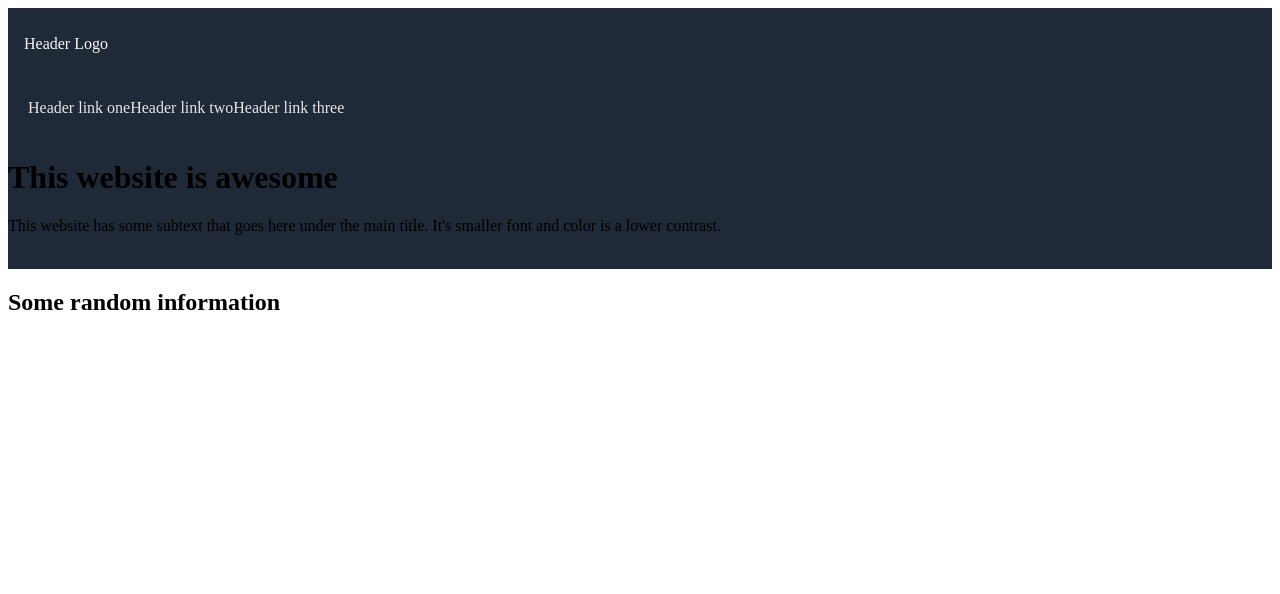
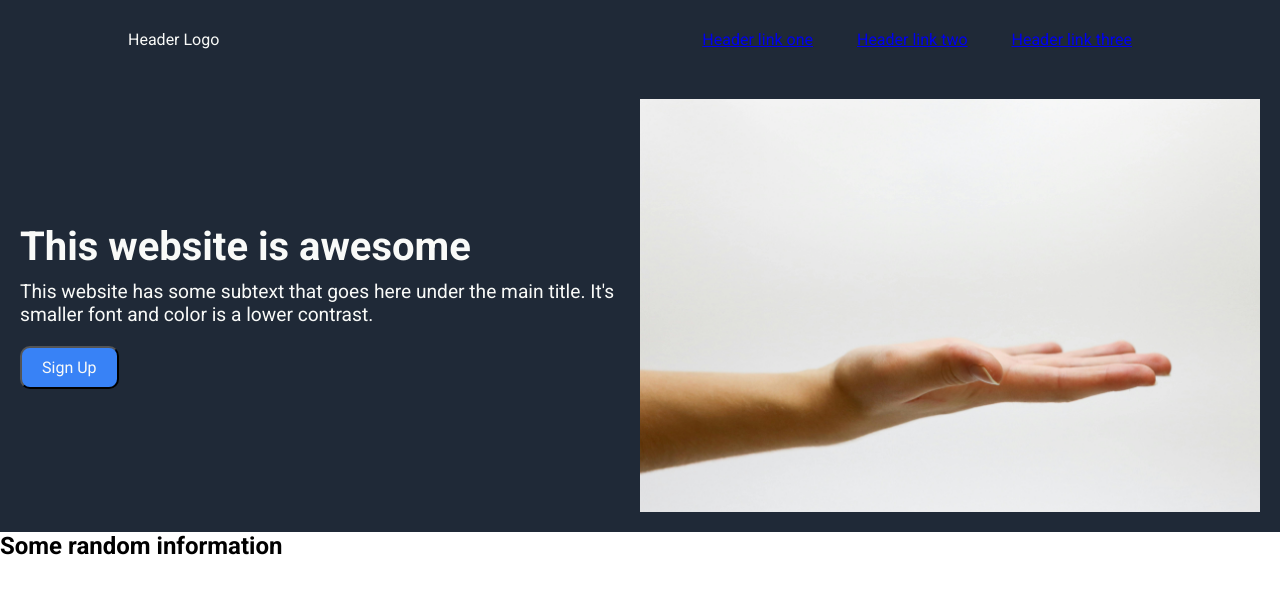
Before and after one commit to MsftKing/Landing-Page, a plain HTML site: page index.html in a window 1280 px wide. Drawn offline with Linux system fonts and the light colour scheme.

Commit message:
hero created and styled

```diff
--- a/index.html
+++ b/index.html
@@ -5,25 +5,30 @@
     <meta name="viewport" content="width=device-width, initial-scale=1.0">
     <title>Landing Page</title>
     <link rel="stylesheet" href="styles.css">
+    <link rel="preconnect" href="https://fonts.googleapis.com">
+    <link rel="preconnect" href="https://fonts.gstatic.com" crossorigin>
+    <link href="https://fonts.googleapis.com/css2?family=Gelasio:ital,wght@0,400..700;1,400..700&family=Roboto:ital,wght@0,100;0,300;0,400;0,500;0,700;0,900;1,100;1,300;1,400;1,500;1,700;1,900&display=swap" rel="stylesheet">
 </head>
 <body>
-    <header class="darkBackground">
+    <header class="header">
         <h1 class="headerLogoText">Header Logo</h1>
-        <ul class="secondaryText">
-            <li><a>Header link one</a></li>
-            <li><a>Header link two</a></li>
-            <li><a>Header link three</a></li>
-        </ul>
+        <nav class="navLinks">
+            <ul class="secondaryText">
+                <li><a href="#">Header link one</a></li>
+                <li><a href="#">Header link two</a></li>
+                <li><a href="#">Header link three</a></li>
+            </ul>
+        </nav>
+    </header>
     <div class="heroContainer">
-        <div>
-            <h1>This website is awesome</h1>
-            <p>This website has some subtext that goes here under the main title. It's smaller font and color is a lower contrast.</p>
+        <div class="hero">
+            <h1 class="heroText">This website is awesome</h1>
+            <p class="heroText">This website has some subtext that goes here under the main title. It's smaller font and color is a lower contrast.</p>
+            <button class="heroText">Sign Up</button>
         </div>
-        <div>
-            <img src="_blank" alt="">
-        </div>
+        <img src="Images/pexels-pixabay-255527.jpg" alt="Image Placeholder">
     </div>
-    </header>
+
     <section>
         <h1>Some random information</h1>
     </section>
--- a/styles.css
+++ b/styles.css
@@ -1,6 +1,7 @@
 :root {
     --dark-background-color: #1F2937;
-    --hero-main-text: 48px #f9faf8;
+    --hero-main-text: 48px;
+    --hero-text-color: #f9faf8;
     --hero-secondary-text: 18px;
     --hero-secondary-text-color: #E5E7EB;
     --header-logo-text: 24px;
@@ -11,33 +12,49 @@
     --quote-text: 36px light italic #1f2937;
 }
 
+* {
+    box-sizing: border-box;
+    margin: 0;
+    padding: 0;
+    font-family: "Roboto", sans-serif;
+    align-items: center;
+}
+
 
 /* style for the header*/
 
 header {
     background-color: var(--dark-background-color);
-    margin: auto;
-    padding: auto;
     display: flex;
-    flex-direction: column;
-    position: relative;
+    justify-content: space-between;
+    align-items: center;
+    padding: 30px 10%;
 }
 
-ul {
-    list-style: none;
-    margin: 10px;
-    padding: 10px;
-    display: flex;
-    position: relative;
+/* Navigation styling */
 
+.navLinks {
+    list-style-type: none;
+    text-decoration: none;
+}
+
+.navLinks li {
+    display: inline-block;
+    padding: 0px 20px;
+}
+
+.navLinks li a {
+    transition: all 0.3s ease 0s;
+}
+
+.navLinks li a:hover {
+    opacity: 3%;
 }
 
 .headerLogoText{
     font: var(--header-logo-text);
     color: var(--header-logo-color);
-    display: flex;
-    flex-direction: column;
-    padding: 1rem;
+    cursor: pointer;
 
 }
 
@@ -51,4 +68,36 @@ ul {
 
 .heroContainer {
     background-color: var(--dark-background-color);
+    display: flex;
+    padding: 20px;
+    color: var(--hero-text-color);
 }
+
+.hero {
+    max-width: 50%;
+}
+
+.hero h1 {
+    font-size: 2.5em;
+    margin: 0 0 10px;
+}
+
+.hero p {
+    font-size: 1.2em;
+    margin: 0 0 20px;
+}
+
+.hero button {
+    padding: 10px 20px;
+    font-size: 1em;
+    cursor: pointer;
+    background-color: var(--button-color);
+    font-family: "Roboto", sans-serif;
+    color: var(--hero-text-color);
+    border-radius: 10px;
+}
+
+img {
+    max-width: 50%;
+    height: auto;
+}
```
Also changed, not shown: Images/pexels-pixabay-255527.jpg (added).
